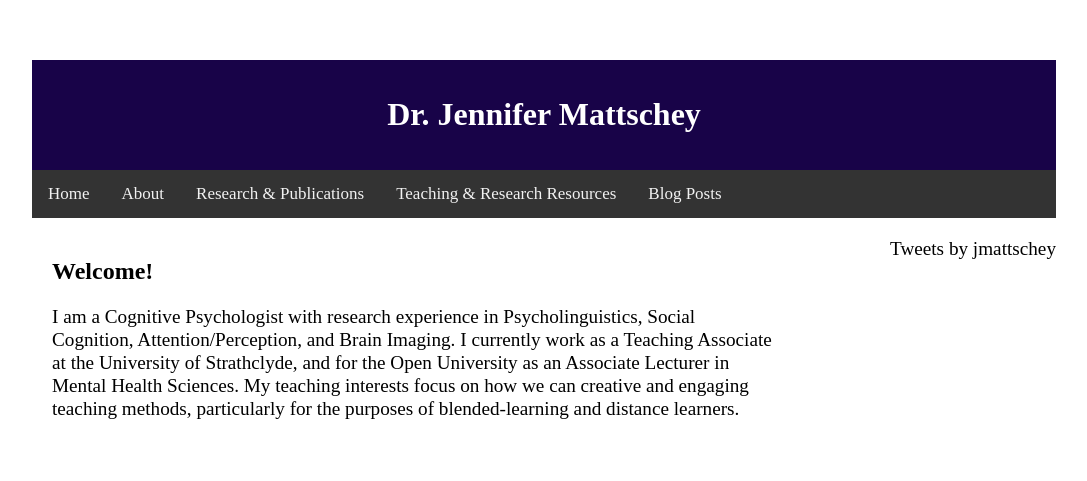
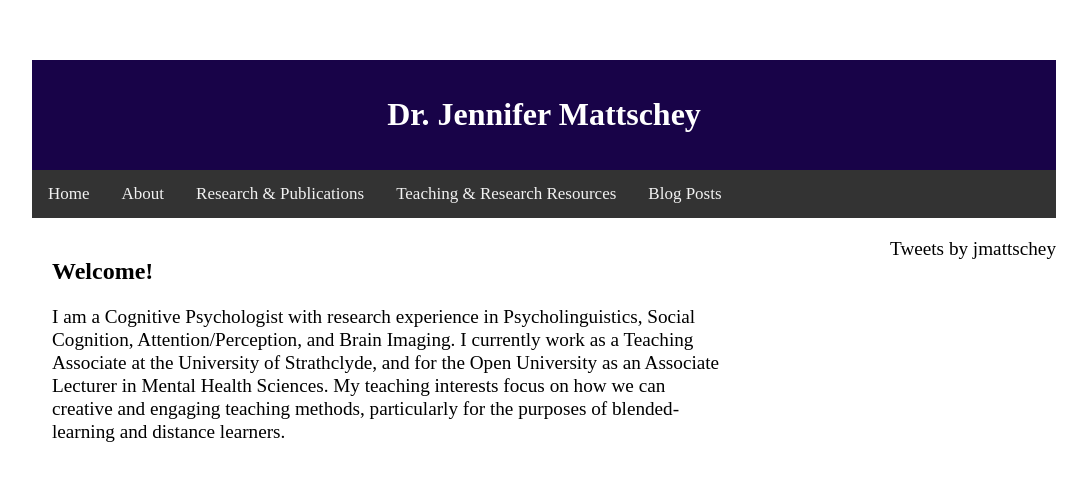
Before and after one commit to jmattschey/jmattschey.github.io, a Jekyll site: the page built from index.html, in a window 1280 px wide. Shown: the top 481 px of the page, without its empty margins (96-1183 px from the left). Built offline with Jekyll 4.4.1, drawn with Linux system fonts in a browser that asks for light colours; comment, search, counter and statistics services are not loaded.

Commit message:
Update style.css

```diff
--- a/css/style.css
+++ b/css/style.css
@@ -18,6 +18,7 @@
   clear: both;
   display: table;
 }
+
 .twitter {
   width: 25%;
   float: right;
@@ -31,7 +32,7 @@
 
 }
 .content2 {
-  width: 75%;
+  width: 70%;
   padding: 60px;
   padding: 20px;
   float: left;
```
